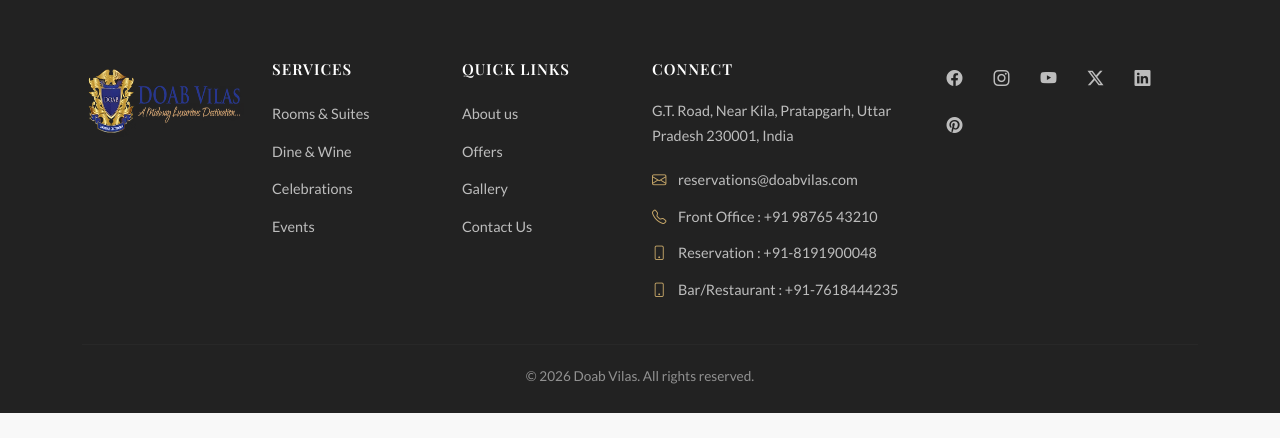
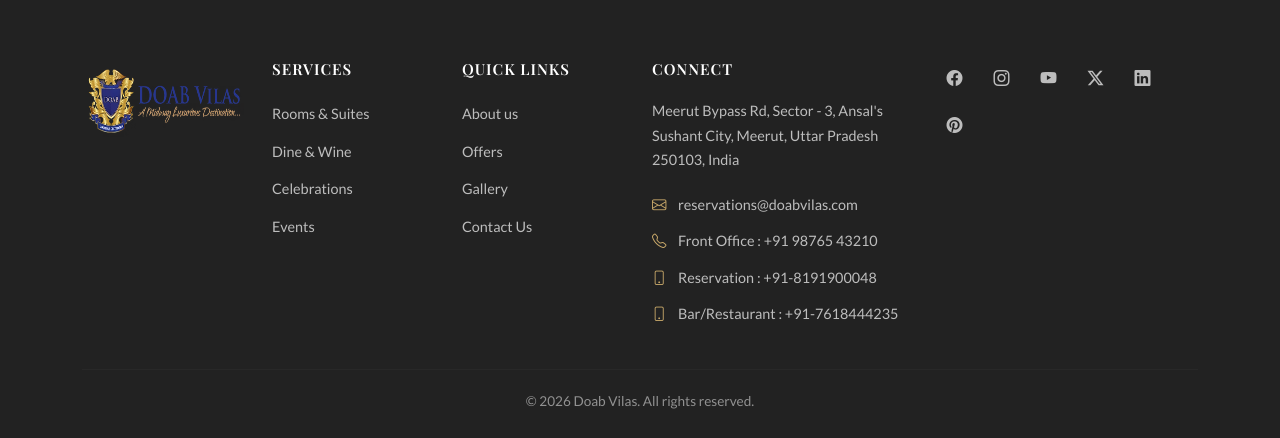
Before and after one commit to TusharSharma530/doabvilas, a PHP site: page /contact.php in a window 1280 px wide. Shown: the part 2100-2538 px from the top of the page. Before the commit the page ends 2513 px from the top, so only its background shows below. Run offline with PHP 8.4, Linux system fonts and the light colour scheme; some libraries are stand-ins or nearby versions; some web fonts are replaced.

Commit message:
Update contact information and address details for accuracy

```diff
--- a/contact.php
+++ b/contact.php
@@ -177,7 +177,7 @@ require_once 'includes/navbar.php';
 <!-- Google Map -->
 <section class="map-section" style="padding: 0;">
     <div class="map-container">
-        <iframe src="https://www.google.com/maps/embed?pb=!1m18!1m12!1m3!1d3502.5!2d77.7!3d28.9!2m3!1f0!2f0!3f0!3m2!1i1024!2i768!4f13.1!3m3!1m2!1s0x0%3A0x0!2zMjjCsDU0JzAwLjAiTiA3N8KwNDInMDAuMCJF!5e0!3m2!1sen!2sin!4v1234567890" width="100%" height="450" style="border:0;" allowfullscreen="" loading="lazy" referrerpolicy="no-referrer-when-downgrade"></iframe>
+        <iframe src="https://www.google.com/maps/embed?pb=!1m18!1m12!1m3!1d3502.4979999999996!2d77.7089!3d28.9576!2m3!1f0!2f0!3f0!3m2!1i1024!2i768!4f13.1!3m3!1m2!1s0x390ce5a43173357b%3A0x2c42e82de01011e0!2sDoab%20Vilas!5e0!3m2!1sen!2sin!4v1234567890" width="100%" height="450" style="border:0;" allowfullscreen="" loading="lazy" referrerpolicy="no-referrer-when-downgrade"></iframe>
     </div>
 </section>
 
--- a/includes/config.php
+++ b/includes/config.php
@@ -10,7 +10,7 @@ define('SITE_URL', 'https://www.doabvilas.com');
 define('SITE_EMAIL', 'reservations@doabvilas.com');
 define('SITE_PHONE', '+91 98765 43210');
 define('SITE_WHATSAPP', '919876543210');
-define('SITE_ADDRESS', 'G.T. Road, Near Kila, Pratapgarh, Uttar Pradesh 230001, India');
+define('SITE_ADDRESS', 'Meerut Bypass Rd, Sector - 3, Ansal\'s Sushant City, Meerut, Uttar Pradesh 250103, India');
 
 // Social Media Links
 define('SOCIAL_FACEBOOK', 'https://www.facebook.com/doabvilas');
@@ -22,10 +22,10 @@ define('SOCIAL_PINTEREST', 'https://in.pinterest.com/doabvilas/');
 
 // Additional Details
 define('SITE_ADDRESS_LINE1', 'Doab Vilas');
-define('SITE_ADDRESS_LINE2', 'G.T. Road, Near Kila');
-define('SITE_CITY', 'Pratapgarh');
+define('SITE_ADDRESS_LINE2', 'Meerut Bypass Rd, Sector - 3');
+define('SITE_CITY', 'Meerut');
 define('SITE_STATE', 'Uttar Pradesh');
-define('SITE_PINCODE', '230001');
+define('SITE_PINCODE', '250103');
 define('SITE_COUNTRY', 'India');
 define('SITE_GOOGLE_MAP', 'https://www.google.com/maps/embed?pb=!1m18!1m12!1m3!1d3606.1234567890!2d82.1234567!3d25.1234567!2m3!1f0!2f0!3f0!3m2!1i1024!2i768!4f13.1!3m3!1m2!1s0x0%3A0x0!2sPratapgarh!5e0!3m2!1sen!2sin!4v1234567890');
 
```
